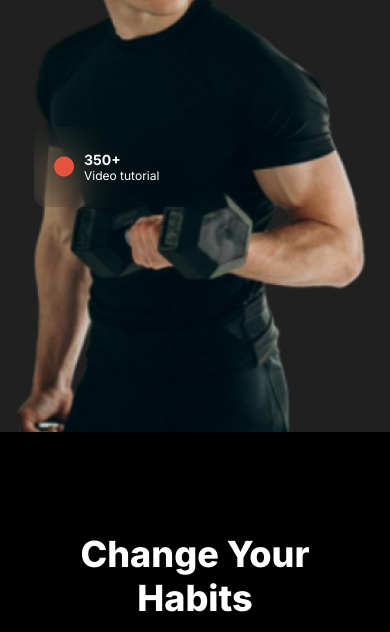
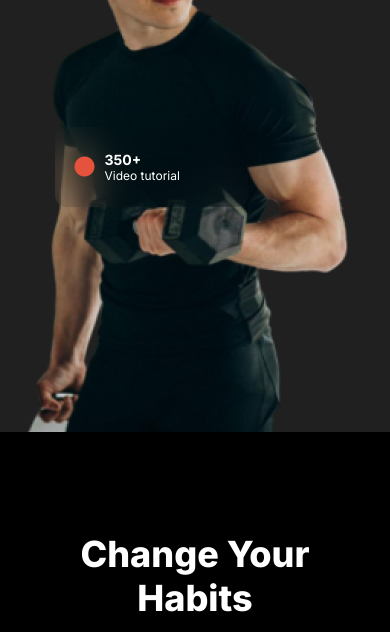
Before and after one commit to Abdullahsadik9/assignment-2-project, a plain HTML site: page index.html in a window 390 px wide. Shown: the part 727-1359 px from the top of the page. Drawn offline with Linux system fonts and the light colour scheme; a web font is replaced by a local one.

Commit message:
responsive update

```diff
--- a/style.css
+++ b/style.css
@@ -441,12 +441,18 @@ footer {
     top: 60px;
     left: 185px;
   }
+  /* .video {
+    width: 100px;
+    height: 60px;
+    top: 60px;
+    left: 211px;
+  } */
   .video-2 {
     top: 190px;
     left: 34px;
   }
   .hero-img {
-    width: 100%;
+    /* width: 100%; */
     background-position: center;
     background-size: cover;
   }
```
